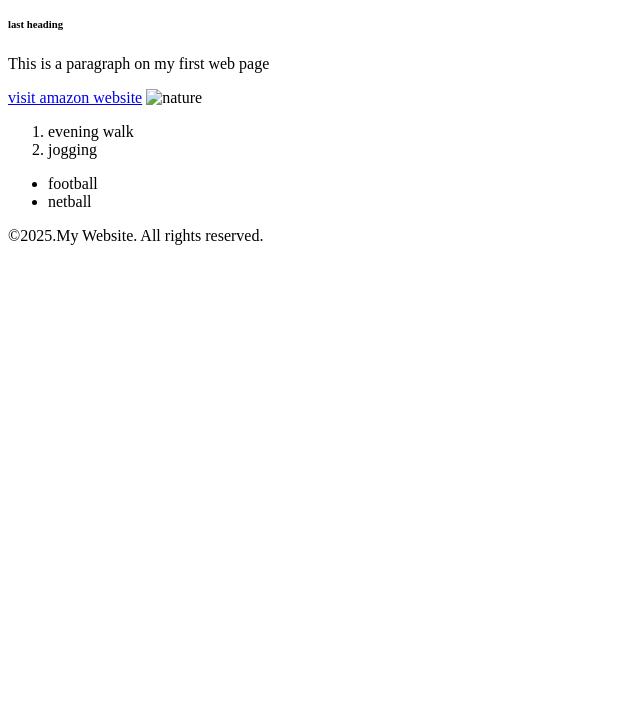
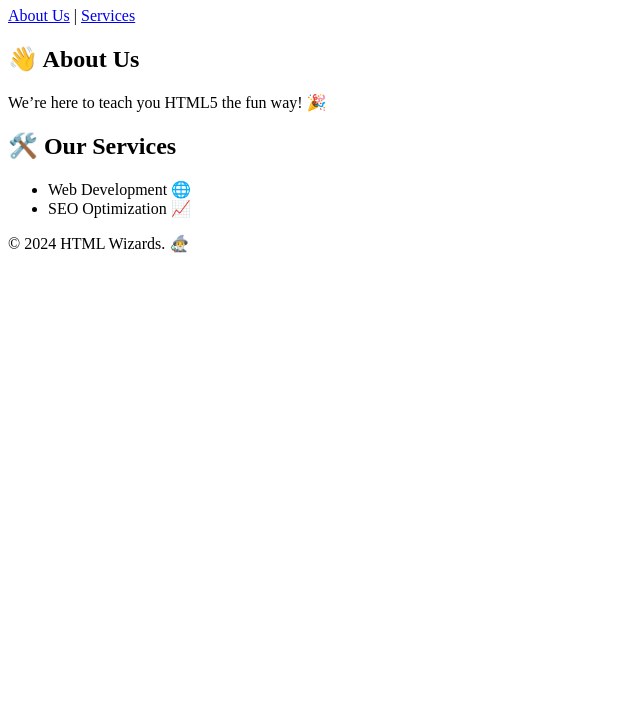
Before and after one commit to alicewmaina/HTML-Sessions, a plain HTML site: page Week 1/index.html in a window 1280 px wide. Shown: the part 74-800 px from the top of the page, without its empty margins (0-640 px from the left). Drawn offline with Linux system fonts and the light colour scheme.

Commit message:
update commit

```diff
--- a/Week 1/index.html
+++ b/Week 1/index.html
@@ -1,32 +1,67 @@
 <!DOCTYPE html>
+
 <html lang="en">
+
 <head>
-            <meta name="description" content="This is a simple html web page">
-            <title> My First Web Page</title>
+
+    <meta charset="UTF-8">
+
+    <meta name="viewport" content="width=device-width, initial-scale=1.0">
+
+    <title>🌟 My First HTML Page</title>
+
+</head>
+
 <body>
+
     <header>
-                <hi>Welcome to my webpage</hi>
-                <h3>third heading</h3>
-                <h6>last heading</h6>
+
+        <h1>🌍 Welcome to My Site</h1>
+
+        <nav>
+
+            <a href="about">About Us</a> |
+
+            <a href="services">Services</a>
+
+        </nav>
+
     </header>
 
-                <main>
-                    <p> This is a paragraph on my first web page </p>
-                    <a href="https://www.amazon.com/">visit amazon website</a>
-                    <img src="ingmar-h-qJgQ0NIW5Ys-unsplash.jpg" alt="nature">
-                    <ol>
-                        <li> evening walk</li>
-                        <li>jogging</li>
-                    </ol>
+
+
+    <section id="about">
+
+        <h2>👋 About Us</h2>
+
+        <p>We’re here to teach you HTML5 the fun way! 🎉</p>
+
+    </section>
+
+
+
+    <section id="services">
+
+        <h2>🛠️ Our Services</h2>
+
         <ul>
-                        <li> football</li>
-                        <li>netball</li>
+
+            <li>Web Development 🌐</li>
+
+            <li>SEO Optimization 📈</li>
+
         </ul>
-                 </main>
+
+    </section>
+
+
+
     <footer>
-                    <p>&copy;2025.My Website. All rights reserved.</p>
+
+        <p>© 2024 HTML Wizards. 🧙‍♂️</p>
+
     </footer>
 
 </body>
-        </head>
+
 </html>
```
Lines whose indentation alone changed are shown as unchanged.
